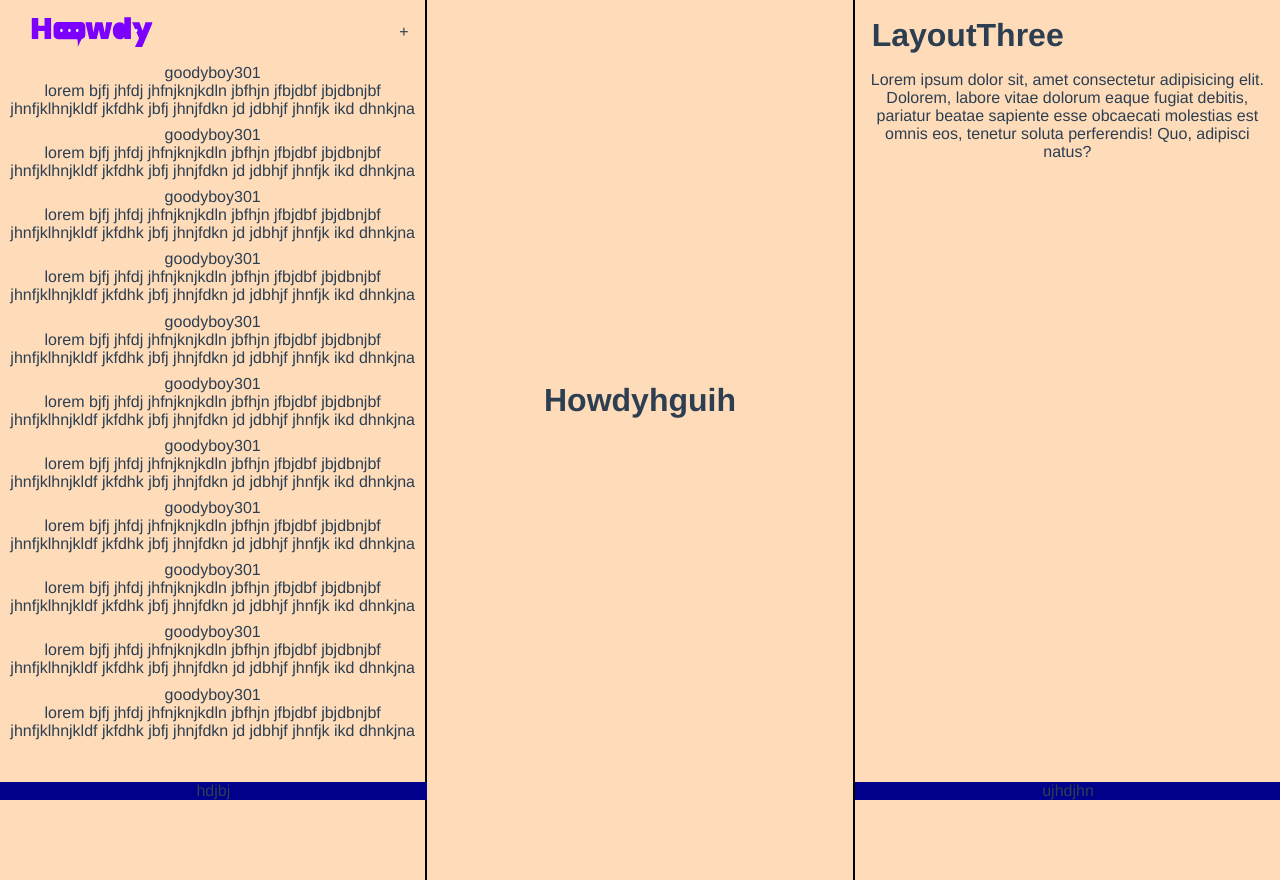
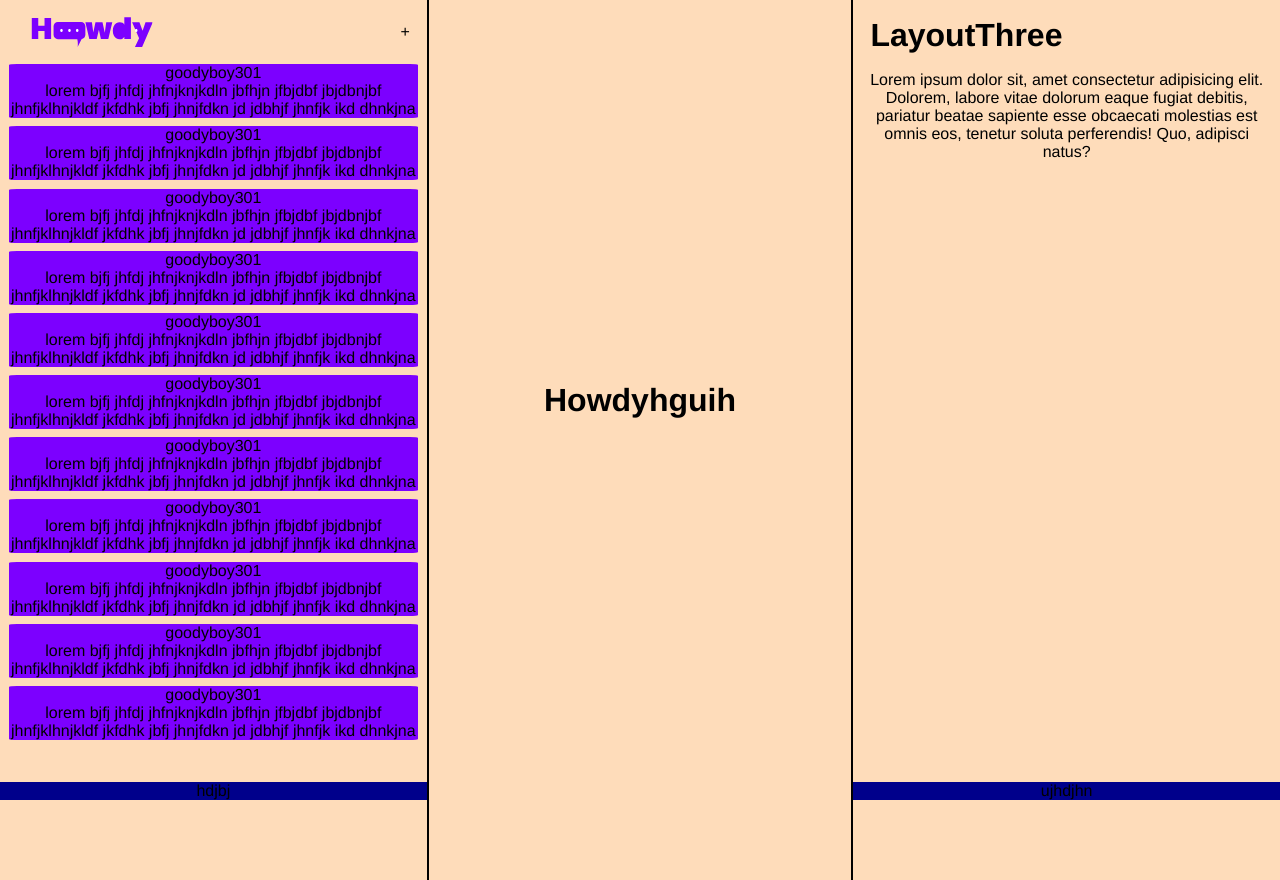
Before and after one commit to GoodyBoy301/Howdy-Frontend, a Vue app: page / in a window 1280 px wide. Built offline with nearby package versions, Linux system fonts and the light colour scheme.

Commit message:
use grid instead of flex

```diff
--- a/src/App.vue
+++ b/src/App.vue
@@ -17,6 +17,10 @@
 };
 </script>
 <style>
+:root {
+  --primary: #7c00ff;
+  --secondary: #fedcba;
+}
 * {
   margin: 0;
   padding: 0;
@@ -27,12 +31,11 @@
   -webkit-font-smoothing: antialiased;
   -moz-osx-font-smoothing: grayscale;
   text-align: center;
-  color: #2c3e50;
-  background-color: #fedcba;
-  display: flex;
+  background-color: var(--secondary);
+  display: grid;
+  grid-template-columns: 1fr 1fr 1fr;
 }
 #app > .layout {
-  flex: 1;
   min-height: 100vh;
 }
 </style>
```
